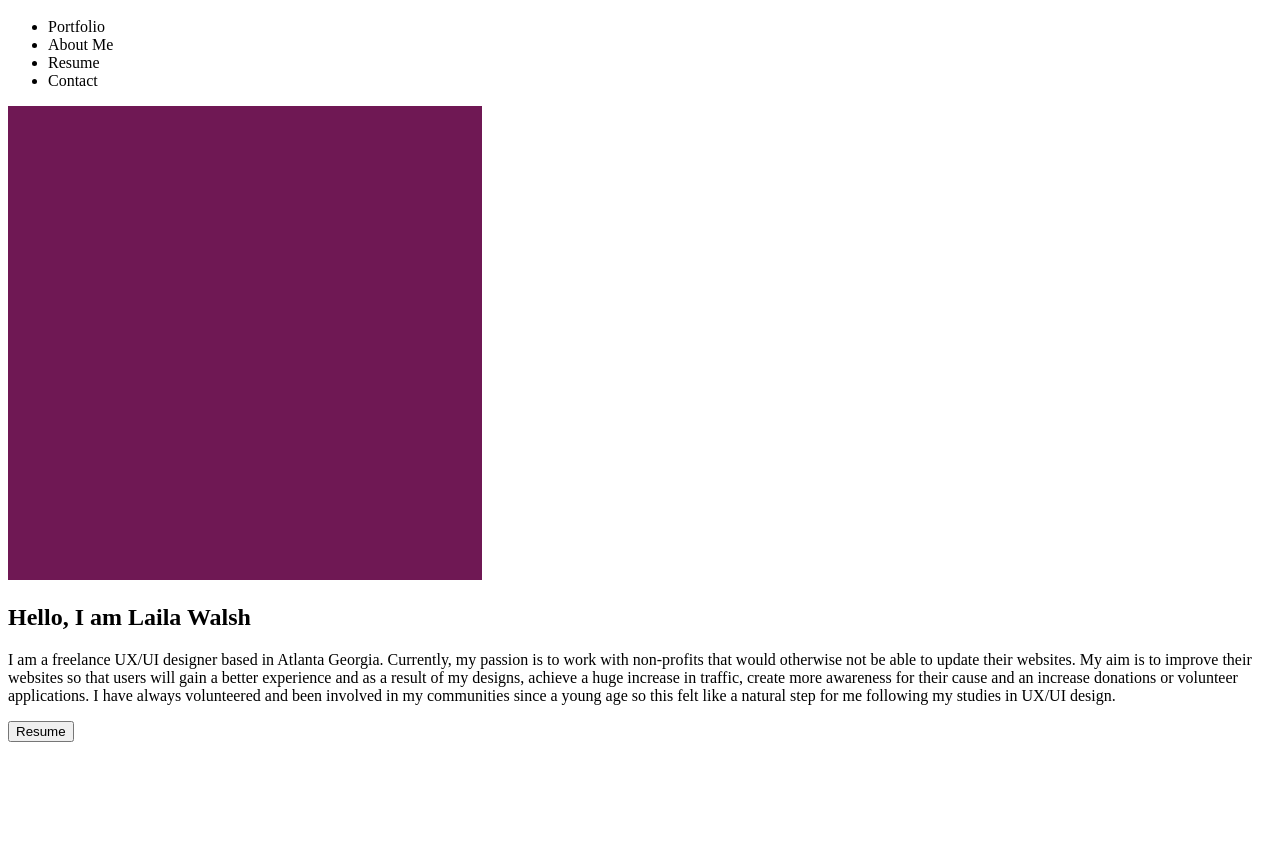
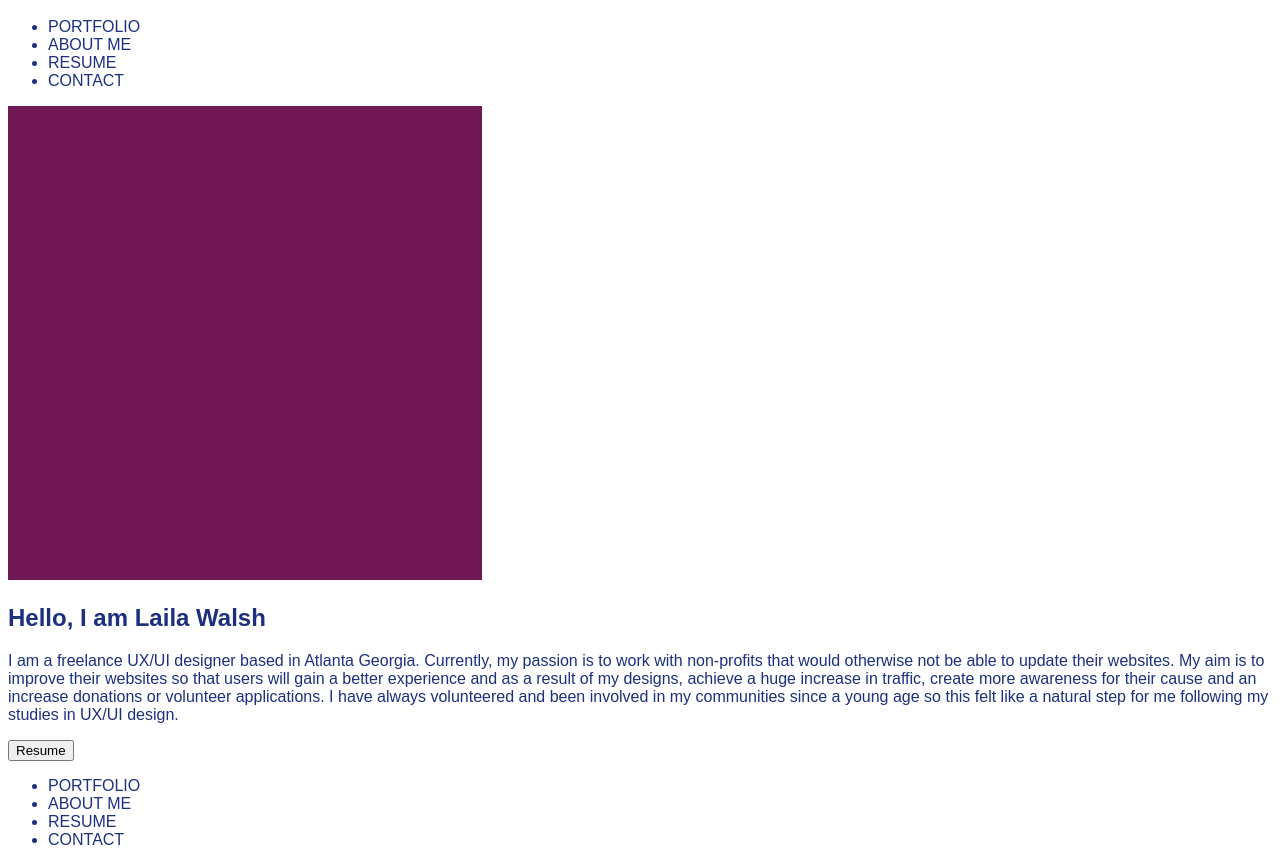
Before and after one commit to Laila75/UX_UI_HW_17, a plain HTML site: page index.html in a window 1280 px wide. Shown: the part 816-1681 px from the top of the page. Before the commit the page ends 1566 px from the top, so only its background shows below. Drawn offline with Linux system fonts and the light colour scheme.

Commit message:
HW WK17 STEP 1-4

```diff
--- a/css/style.css
+++ b/css/style.css
@@ -0,0 +1,16 @@
+
+.Subtitle {
+    display: inline-block;
+}
+    ul {
+        font-family: Arial, Helvetica, sans-serif;
+        color: #1C307D;
+    }
+    h2 {
+        font-family: arial, helvetica, sans-serif;
+        color: #1C307D;
+    }
+    p {
+        font-family: arial, helvetica, sans-serif;
+        color: #1C307D;
+    }
--- a/index.html
+++ b/index.html
@@ -10,23 +10,19 @@
         <header class="navigation">
             <div class="logo">
             <img src="images/Logo.png"/>
-            <nav>
+            <nav class="inline-block">
                 <ul>
-                    <li> Portfolio
+                    <li> PORTFOLIO
                     </li>
-                    <li> About Me
+                    <li> ABOUT ME
                     </li>
-                    <li> Resume
+                    <li> RESUME
                     </li>
-                    <li> Contact
+                    <li> CONTACT
                     </li>
-
                 </ul>
-
             </nav>
-
             </div>
-
         </header>
         <section class="heroImg">
         <div class="content">
@@ -35,19 +31,28 @@
                 Hello, I am Laila Walsh
             </h2>
             <p>
-
-
 I am a freelance UX/UI designer based in Atlanta Georgia. Currently, my passion is to work with non-profits that would otherwise not be able to update their websites. My aim is to improve their websites so that users will gain a better experience and as a result of  my designs,  achieve a huge increase in traffic, create more awareness for their cause and an increase donations or volunteer applications. I have always volunteered and been involved in my communities since a young age so this  felt like a natural step for me following my studies in UX/UI design.
-
-
-
-
-
             </p>
             <button class="ResumeButton">
                 Resume
             </button>
         </div>
         </section>
+        <footer>
+            <ul>
+                <li class="inline-block">
+                    PORTFOLIO
+                </li>
+                <li class="inline-block">
+                    ABOUT ME
+                </li>
+                <li class="inline-block">
+                    RESUME
+                </li>
+                <li class="inline-block">
+                    CONTACT
+                </li>
+            </ul>
+        </footer>
     </body>
 </html>
```
